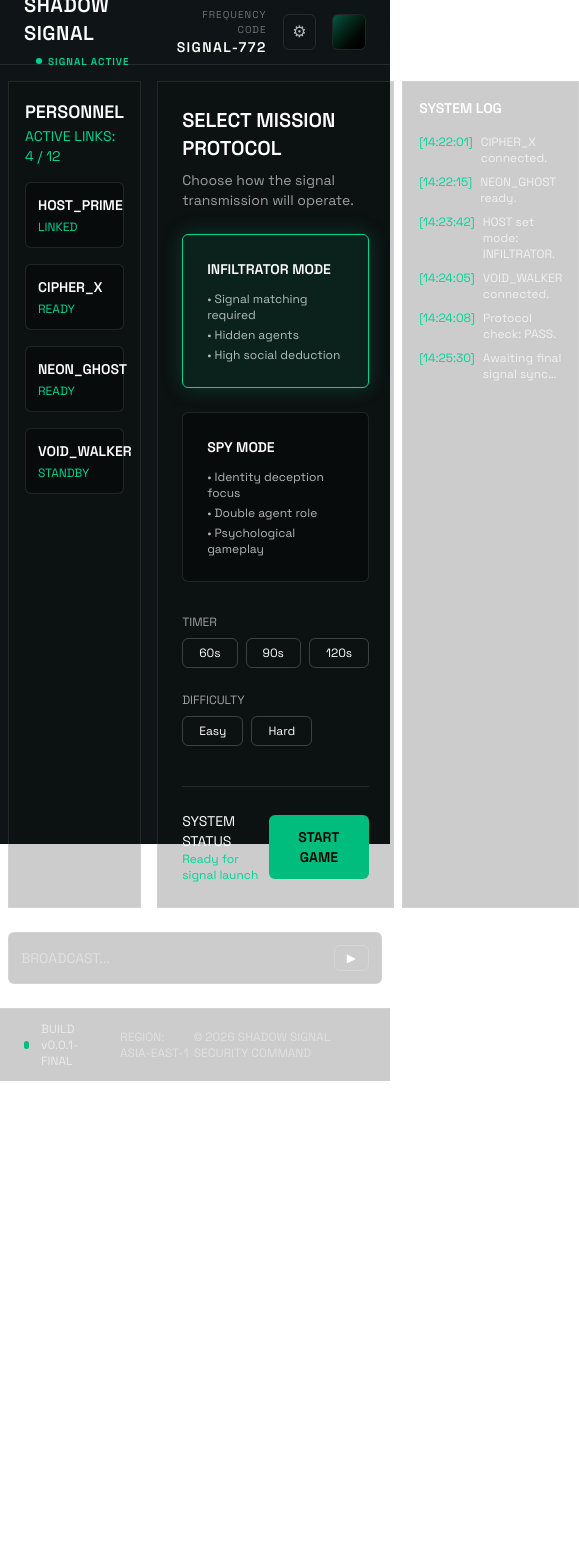
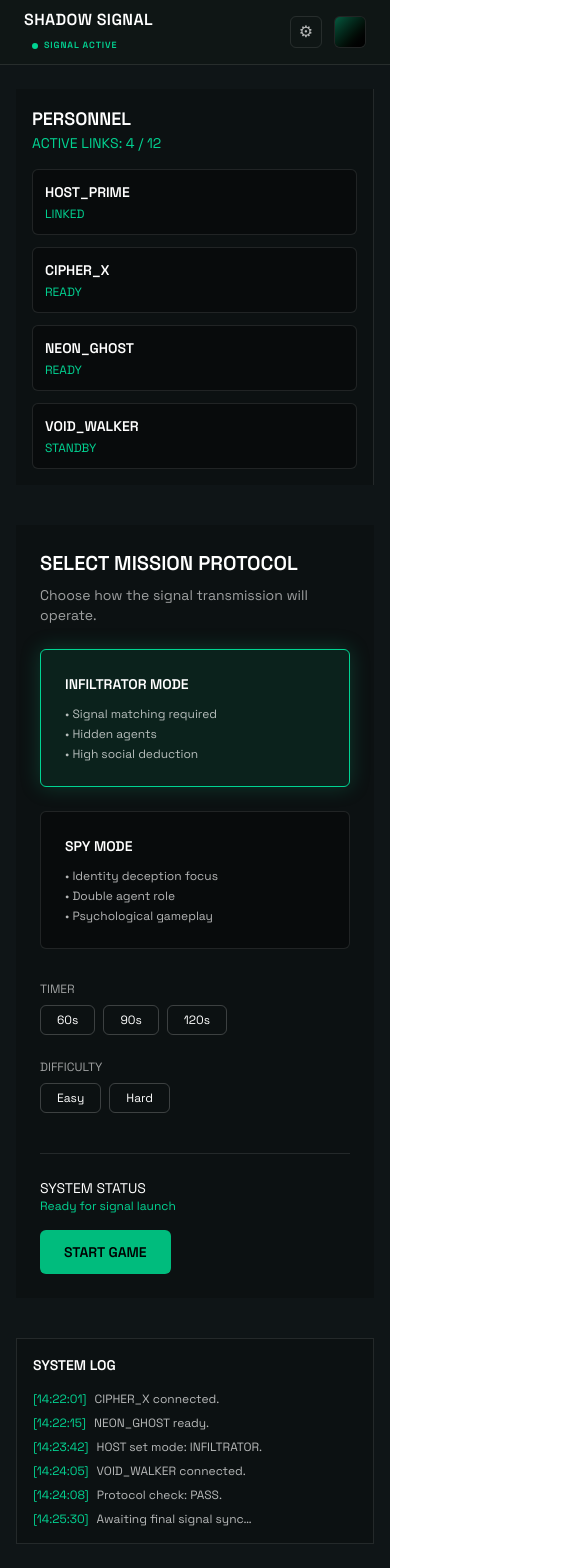
Before and after one commit to Shakthi-Scripts/Shadow-Signal, a Next.js app in the folder frontend/: page /room/1/lobby in a window 390 px wide. Shown: the top 1568 px of the page, 579 px wide, since content can reach past the window. Before the commit the page ends 1081 px from the top, so only its background shows below. Built offline with nearby package versions, Linux system fonts and the light colour scheme.

Commit message:
feat: update component layouts and styles for improved responsiveness and consistency across Lobby and Home pages

```diff
--- a/frontend/app/components/LeftNavBar.tsx
+++ b/frontend/app/components/LeftNavBar.tsx
@@ -3,7 +3,7 @@ import React from "react";
 export default function LeftNavBar({ value }: { value: string }) {
   return (
     <div>
-      <h3 className="cursor-pointer text-xs sm:text-sm md:text-lg lg:text-xl xl:text-xl font-roboto py-1 font-bold text-white hover:text-[rgb(0,209,174)]">
+      <h3 className="font-roboto cursor-pointer py-1 text-xs font-bold text-white hover:text-[rgb(0,209,174)] sm:text-sm md:text-lg lg:text-xl xl:text-xl">
         {value}
       </h3>
     </div>
--- a/frontend/app/components/LobbyBroadcast.tsx
+++ b/frontend/app/components/LobbyBroadcast.tsx
@@ -12,7 +12,7 @@ export default function BroadcastInput() {
   };
 
   return (
-    <div className="mt-6 ml-2 mr-2 rounded-md border border-white/10 bg-black/20 p-3">
+    <div className="w-ms mx-auto mt-6 mr-2 ml-2 max-w-6xl rounded-md border border-white/10 bg-black/20 p-3">
       <div className="flex items-center gap-2">
         <input
           type="text"
--- a/frontend/app/components/LobbyLeftPanel.tsx
+++ b/frontend/app/components/LobbyLeftPanel.tsx
@@ -17,7 +17,7 @@ const players: Player[] = [
 
 export default function LobbyLeftPanel() {
   return (
-    <aside className="w-full max-w-sm border border-white/10 bg-black/20 p-4 mt-4 ml-2">
+    <aside className="mt-6 h-full w-full min-w-60 overflow-y-auto border-r border-white/10 bg-black/20 p-4 lg:w-[22%]">
       <div className="mb-4">
         <h2 className="text-lg font-semibold text-white">PERSONNEL</h2>
         <p className="text-sm text-emerald-400">
@@ -25,24 +25,19 @@ export default function LobbyLeftPanel() {
         </p>
       </div>
 
-      <div className="grid grid-cols-1 gap-4">
+      <div className="space-y-3">
         {players.map((player) => (
-          <PlayerCard key={player.id} player={player} />
+          <div
+            key={player.id}
+            className="rounded-md border border-white/10 bg-black/30 p-3"
+          >
+            <div className="text-sm font-semibold text-white">
+              {player.name}
+            </div>
+            <div className="mt-1 text-xs text-emerald-400">{player.status}</div>
+          </div>
         ))}
       </div>
     </aside>
   );
 }
-
-function PlayerCard({ player }: { player: Player }) {
-  return (
-    <div className="rounded-md border border-white/10 bg-black/30 p-3">
-      <div className="text-sm font-semibold text-white">
-        {player.name}
-      </div>
-      <div className="mt-1 text-xs text-emerald-400">
-        {player.status}
-      </div>
-    </div>
-  );
-}
--- a/frontend/app/components/LobbyNavBar.tsx
+++ b/frontend/app/components/LobbyNavBar.tsx
@@ -2,14 +2,14 @@ import React from "react";
 
 export default function LobbyNavBar() {
   return (
-    <div className="sticky top-0 z-50 w-full border-b border-white/10 bg-[rgb(15,22,21) backdrop-blur-md">
-      <div className="mx-auto flex h-16 max-w-7xl items-center justify-between px-6">
+    <div className="sticky top-0 z-50 w-full border-b border-white/10 bg-[rgb(15,22,21)] backdrop-blur-md">
+      <div className="flex h-16 items-center justify-between px-6">
         <div className="flex items-center gap-3">
           <div>
-            <p className="text-xl font-semibold tracking-wide text-white">
+            <p className="text-base font-semibold tracking-wide text-white sm:text-xl">
               SHADOW SIGNAL
             </p>
-           <span className="relative inline-flex items-center gap-1.5 rounded-md  px-3 py-1 text-[10px] sm:text-xs font-semibold tracking-widest text-emerald-400">
+            <span className="relative inline-flex items-center gap-1.5 rounded-md px-2 py-1 text-[9px] font-semibold tracking-widest text-emerald-400 sm:px-3 sm:text-xs">
               <span className="relative flex h-1.5 w-1.5">
                 <span className="absolute inline-flex h-full w-full animate-ping rounded-full bg-emerald-400 opacity-75"></span>
                 <span className="relative inline-flex h-1.5 w-1.5 rounded-full bg-emerald-400"></span>
@@ -19,23 +19,21 @@ export default function LobbyNavBar() {
           </div>
         </div>
 
-
-
-        <div className="flex items-center gap-4">
-          <div className="text-right">
-            <p className="text-[10px] tracking-widest text-white/40">
+        <div className="flex items-center gap-3 sm:gap-4">
+          <div className="hidden text-right sm:block">
+            <p className="text-[9px] tracking-widest text-white/40 sm:text-[10px]">
               FREQUENCY CODE
             </p>
-            <p className="text-sm font-semibold tracking-widest text-white">
+            <p className="text-xs font-semibold tracking-widest text-white sm:text-sm">
               SIGNAL-772
             </p>
           </div>
 
-          <button className="flex h-9 w-9 items-center justify-center rounded-md border border-white/10 text-white/70 transition hover:border-white/30 hover:text-white">
+          <button className="flex h-8 w-8 items-center justify-center rounded-md border border-white/10 text-white/70 transition hover:border-white/30 hover:text-white sm:h-9 sm:w-9">
             ⚙
           </button>
 
-          <div className="h-9 w-9 overflow-hidden rounded-md border border-white/10 bg-black/40">
+          <div className="h-8 w-8 overflow-hidden rounded-md border border-white/10 bg-black/40 sm:h-9 sm:w-9">
             <div className="h-full w-full bg-linear-to-br from-emerald-400/40 to-black" />
           </div>
         </div>
--- a/frontend/app/components/LobbySystemLog.tsx
+++ b/frontend/app/components/LobbySystemLog.tsx
@@ -15,27 +15,23 @@ const logs: LogEntry[] = [
   { id: 6, time: "14:25:30", message: "Awaiting final signal sync…" },
 ];
 
-export default function SystemLog() {
+export default function LobbySystemLog() {
   return (
-    <aside className="w-full mt-4 mr-4 ml-2 max-w-sm border border-white/10 bg-black/20 p-4">
+    <aside className="mt-6 w-full min-w-0 border border-white/10 bg-black/20 p-4 lg:w-[22%] lg:min-w-60">
       <header className="mb-4">
         <h2 className="text-sm font-semibold text-white">SYSTEM LOG</h2>
       </header>
 
-      <div className="max-h-100 space-y-2 overflow-y-auto text-xs">
+      <div className="space-y-2 text-xs">
         {logs.map((log) => (
-          <LogItem key={log.id} log={log} />
+          <div key={log.id} className="flex gap-2 text-white/70">
+            <span className="whitespace-nowrap text-emerald-400">
+              [{log.time}]
+            </span>
+            <span className="wrap-break-word">{log.message}</span>
+          </div>
         ))}
       </div>
     </aside>
   );
 }
-
-function LogItem({ log }: { log: LogEntry }) {
-  return (
-    <div className="flex gap-2 text-white/70">
-      <span className="text-emerald-400">[{log.time}]</span>
-      <span>{log.message}</span>
-    </div>
-  );
-}
--- a/frontend/app/components/SelectMissionPanel.tsx
+++ b/frontend/app/components/SelectMissionPanel.tsx
@@ -8,7 +8,7 @@ export default function SelectMissionPanel() {
     useState<ProtocolType>("INFILTRATOR");
 
   return (
-    <main className="mt-4 ml-4 flex-1 border border-white/10 bg-black/20 p-6">
+    <main className="mt-6 h-full w-full flex-1 overflow-y-auto bg-black/20 p-6 lg:w-[56%]">
       <header className="mb-6">
         <h1 className="text-xl font-semibold text-white">
           SELECT MISSION PROTOCOL
@@ -21,8 +21,7 @@ export default function SelectMissionPanel() {
       <div className="grid grid-cols-1 gap-6 md:grid-cols-2">
         <div
           onClick={() => setSelectedProtocol("INFILTRATOR")}
-          className={`cursor-pointer rounded-md border p-6 transition-all
-            ${
+          className={`cursor-pointer rounded-md border p-6 transition-all ${
             selectedProtocol === "INFILTRATOR"
               ? "border-emerald-400 bg-emerald-500/10 shadow-[0_0_20px_rgba(16,185,129,0.25)]"
               : "border-white/10 bg-black/30 hover:border-white/30"
@@ -40,16 +39,13 @@ export default function SelectMissionPanel() {
 
         <div
           onClick={() => setSelectedProtocol("SPY")}
-          className={`cursor-pointer rounded-md border p-6 transition-all
-            ${
+          className={`cursor-pointer rounded-md border p-6 transition-all ${
             selectedProtocol === "SPY"
               ? "border-emerald-400 bg-emerald-500/10 shadow-[0_0_20px_rgba(16,185,129,0.25)]"
               : "border-white/10 bg-black/30 hover:border-white/30"
           }`}
         >
-          <h3 className="mb-3 text-sm font-semibold text-white">
-            SPY MODE
-          </h3>
+          <h3 className="mb-3 text-sm font-semibold text-white">SPY MODE</h3>
           <ul className="space-y-1 text-xs text-white/70">
             <li>• Identity deception focus</li>
             <li>• Double agent role</li>
@@ -58,31 +54,29 @@ export default function SelectMissionPanel() {
         </div>
       </div>
 
-      <div className="mt-8 flex flex-wrap items-center gap-6">
+      <div className="mt-8 flex flex-wrap gap-6">
         <div>
           <p className="mb-2 text-xs text-white/60">TIMER</p>
           <div className="flex gap-2">
-            <Button label="60s" />
-            <Button label="90s" />
-            <Button label="120s" />
+            <OptionButton label="60s" />
+            <OptionButton label="90s" />
+            <OptionButton label="120s" />
           </div>
         </div>
 
         <div>
           <p className="mb-2 text-xs text-white/60">DIFFICULTY</p>
           <div className="flex gap-2">
-            <Button label="Easy" />
-            <Button label="Hard" />
+            <OptionButton label="Easy" />
+            <OptionButton label="Hard" />
           </div>
         </div>
       </div>
 
-      <div className="mt-10 flex items-center justify-between border-t border-white/10 pt-6">
+      <div className="mt-10 flex flex-col items-start justify-between gap-4 border-t border-white/10 pt-6 sm:flex-row sm:items-center">
         <div>
           <p className="text-sm text-white">SYSTEM STATUS</p>
-          <p className="text-xs text-emerald-400">
-            Ready for signal launch
-          </p>
+          <p className="text-xs text-emerald-400">Ready for signal launch</p>
         </div>
 
         <button className="rounded-md bg-emerald-500 px-6 py-3 text-sm font-semibold text-black">
@@ -93,7 +87,7 @@ export default function SelectMissionPanel() {
   );
 }
 
-function Button({ label }: { label: string }) {
+function OptionButton({ label }: { label: string }) {
   return (
     <button className="rounded-md border border-white/20 px-4 py-1.5 text-xs text-white hover:bg-white/10">
       {label}
--- a/frontend/app/page.tsx
+++ b/frontend/app/page.tsx
@@ -8,10 +8,9 @@ import Footer from "./components/Footer";
 
 export default function Home() {
   return (
-    <div className="sticky top-0 z-50 border-b border-white/10 backdrop-blur-md bg-[rgb(15,35,32)]">
+    <div className="sticky top-0 z-50 border-b border-white/10 bg-[rgb(15,35,32)] backdrop-blur-md">
       <div className="mx-auto flex max-w-7xl flex-wrap items-center justify-between gap-y-2 px-3 py-3 sm:px-4 md:flex-nowrap md:gap-y-0">
-
-    <h2 className="text-xs sm:text-sm md:text-lg lg:text-xl xl:text-2xl font-bold text-[rgb(0,209,174)] whitespace-nowrap">
+        <h2 className="text-xs font-bold whitespace-nowrap text-[rgb(0,209,174)] sm:text-sm md:text-lg lg:text-xl xl:text-2xl">
           SHADOW SIGNAL
         </h2>
 
@@ -20,7 +19,7 @@ export default function Home() {
           <LeftNavBar value="NODES" />
           <LeftNavBar value="SUPPORT" />
 
-      <span className="relative inline-flex items-center gap-1.5 rounded-md border border-emerald-500/40 bg-emerald-950/60 px-3 py-1 text-[10px] sm:text-xs font-semibold tracking-widest text-emerald-400">
+          <span className="relative inline-flex items-center gap-1.5 rounded-md border border-emerald-500/40 bg-emerald-950/60 px-3 py-1 text-[10px] font-semibold tracking-widest text-emerald-400 sm:text-xs">
             <span className="relative flex h-1.5 w-1.5">
               <span className="absolute inline-flex h-full w-full animate-ping rounded-full bg-emerald-400 opacity-75"></span>
               <span className="relative inline-flex h-1.5 w-1.5 rounded-full bg-emerald-400"></span>
@@ -31,10 +30,10 @@ export default function Home() {
       </div>
 
       <div className="mt-4 flex flex-col items-center gap-2 pt-10 sm:flex-row sm:justify-center sm:gap-4">
-        <h1 className="text-6xl sm:text-7xl xl:text-8xl font-bold text-white italic">
+        <h1 className="text-6xl font-bold text-white italic sm:text-7xl xl:text-8xl">
           SHADOW
         </h1>
-        <h1 className="text-6xl sm:text-7xl xl:text-8xl font-bold text-[rgb(0,209,174)] italic [text-shadow:0_0_8px_rgba(0,209,174,0.8)]">
+        <h1 className="text-6xl font-bold text-[rgb(0,209,174)] italic [text-shadow:0_0_8px_rgba(0,209,174,0.8)] sm:text-7xl xl:text-8xl">
           SIGNAL
         </h1>
       </div>
--- a/frontend/app/room/[id]/lobby/page.tsx
+++ b/frontend/app/room/[id]/lobby/page.tsx
@@ -6,19 +6,19 @@ import LobbySystemLog from "@/app/components/LobbySystemLog";
 import LobbyBroadcast from "@/app/components/LobbyBroadcast";
 import LobbyFooter from "@/app/components/LobbyFooter";
 
-
 export default function Home() {
   return (
-    <div className="h-screen bg-[rgb(15,21,23)]">
+    <div className="flex min-h-screen flex-col bg-[rgb(15,21,23)]">
       <LobbyNavBar />
-      <div className="flex">
+
+      <div className="flex flex-1 flex-col gap-4 px-4 lg:flex-row">
         <LobbyLeftPanel />
         <SelectMissionPanel />
         <LobbySystemLog />
       </div>
+
       <LobbyBroadcast />
-      <LobbyFooter/>
+      <LobbyFooter />
     </div>
-
   );
 }
```
Lines whose indentation alone changed are shown as unchanged.
